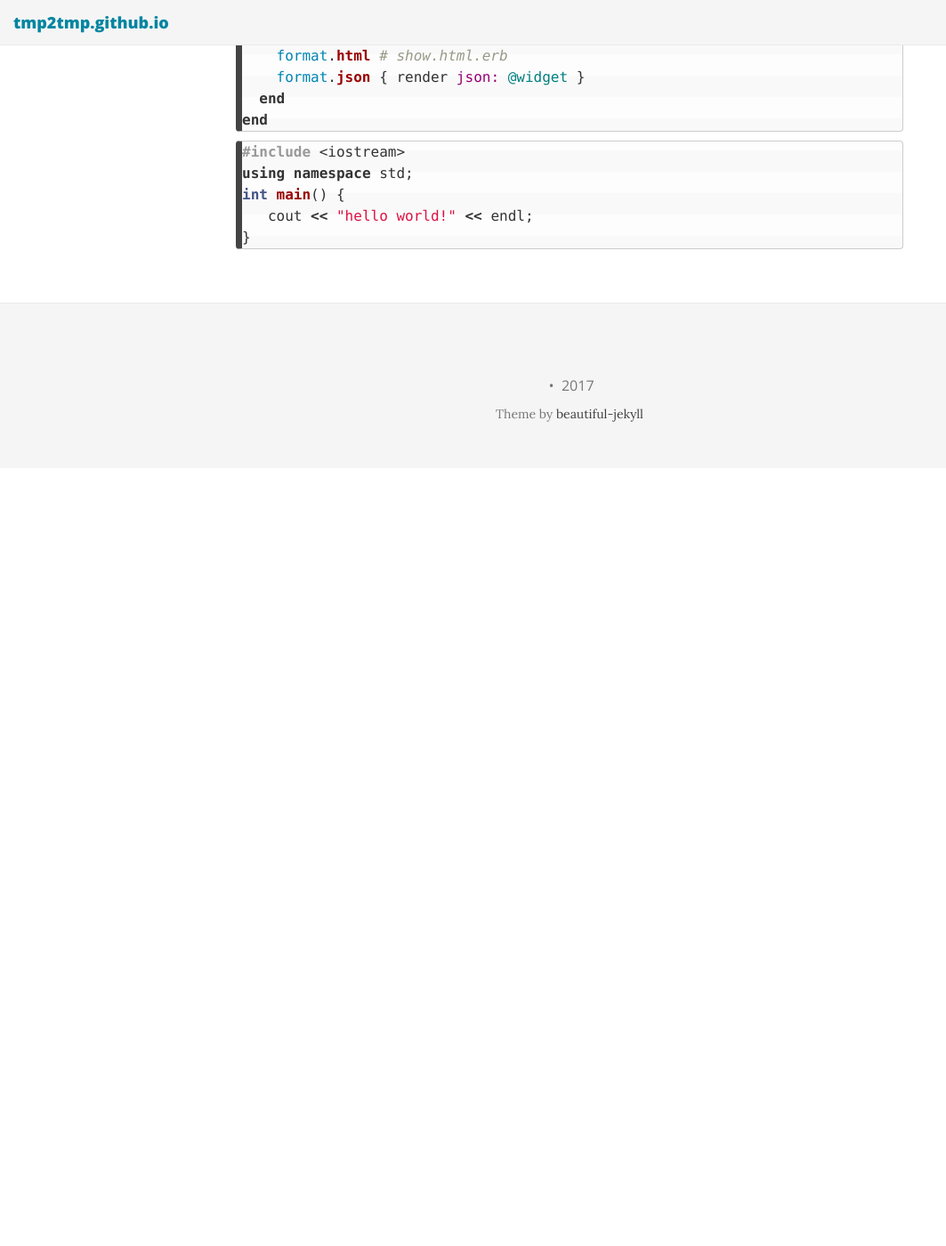
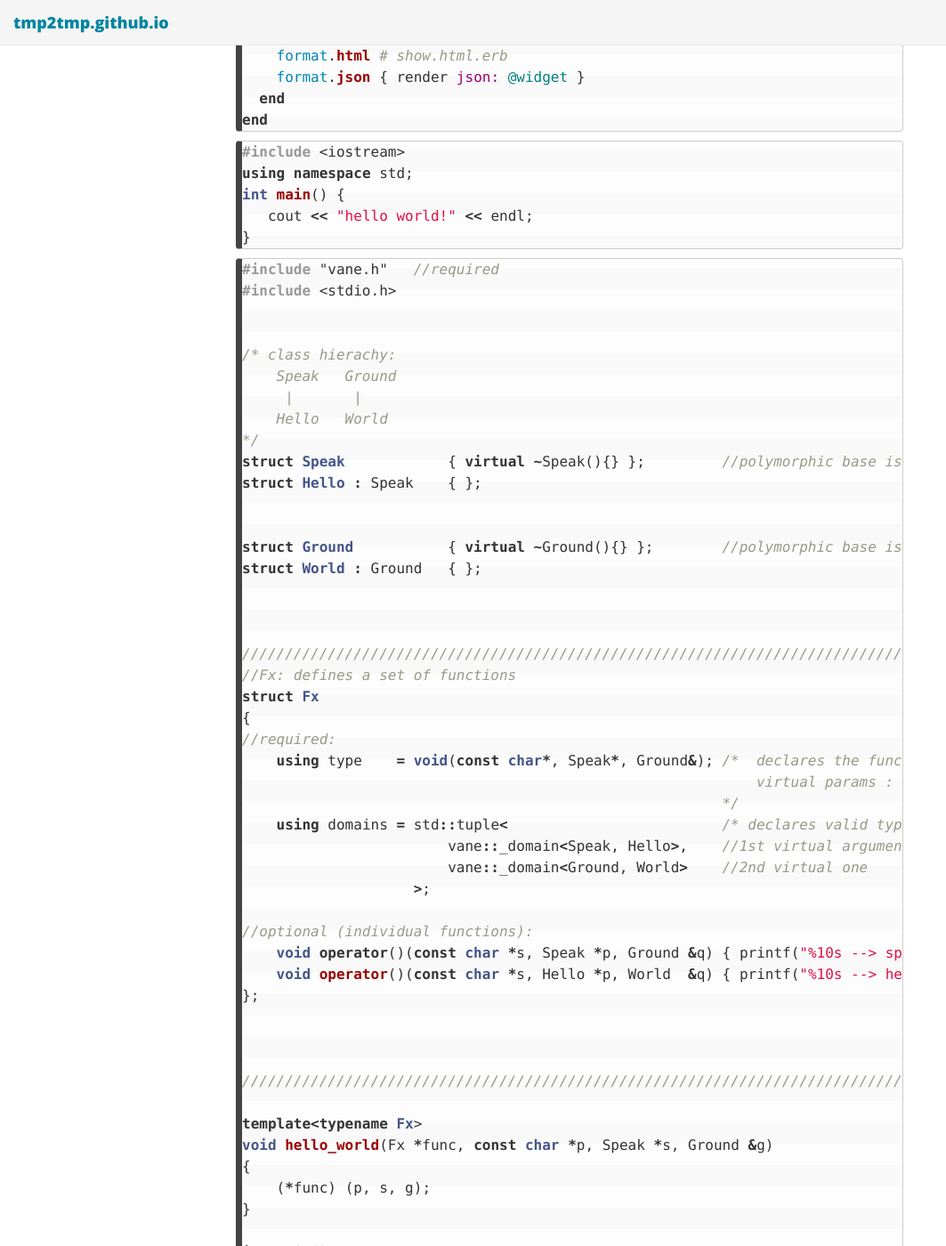
Before and after one commit to tmp2tmp/tmp2tmp.github.io, a Jekyll site: the page built from mdtest.md, in a window 1280 px wide and 1400 px high, scrolled down 270 px. Shown: the whole window at 89% size, without its empty margins (0-1063 px from the left). Built offline with Jekyll 4.4.1, drawn with Linux system fonts in a browser that asks for light colours; nearby versions of some CDN libraries; before the commit the page ends 900 px from its top, so only the background shows below that; some of the changed text lies outside the part shown.

Commit message:
Update mdtest.md

````diff
--- a/mdtest.md
+++ b/mdtest.md
@@ -20,3 +20,79 @@ int main() {
    cout << "hello world!" << endl;
 }
 ```
+```c++
+#include "vane.h"   //required
+#include <stdio.h>
+
+
+/* class hierachy:
+    Speak   Ground
+     |       |
+    Hello   World
+*/
+struct Speak		{ virtual ~Speak(){} };		//polymorphic base is required
+struct Hello : Speak	{ };
+
+
+struct Ground		{ virtual ~Ground(){} };	//polymorphic base is required
+struct World : Ground	{ };
+
+
+
+/////////////////////////////////////////////////////////////////////////////////////////////////
+//Fx: defines a set of functions
+struct Fx
+{
+//required:
+    using type    = void(const char*, Speak*, Ground&);	/*  declares the function signatue
+							    virtual params : {Speak*,Ground&} ;  two polymorphic params
+							*/
+    using domains = std::tuple<				/* declares valid types of arguments */
+			vane::_domain<Speak, Hello>,	//1st virtual argument is valid  when: it is a Speak or a Hello
+			vane::_domain<Ground, World>	//2nd virtual one      is valid  when: it is a Ground or a World
+		    >;
+
+//optional (individual functions):
+    void operator()(const char *s, Speak *p, Ground &q) { printf("%10s --> speak_ground??\n", s);   }
+    void operator()(const char *s, Hello *p, World  &q) { printf("%10s --> hello_world   \n", s);   }
+};
+
+
+
+/////////////////////////////////////////////////////////////////////////////
+
+template<typename Fx>
+void hello_world(Fx *func, const char *p, Speak *s, Ground &g)
+{
+    (*func) (p, s, g);
+}
+
+int main() try
+{
+    Fx                     func;        //ordinary function object
+    vane::multi_func<Fx>   multi_func;  //multi_func object
+    vane::virtual_func<void(const char*, Speak*, Ground&)> *vfunc = &multi_func;    //a multi_func is a virtual_func
+
+
+    Hello hello;
+    World world;
+
+    hello_world(&func,       "func",       &hello, world);
+    hello_world(&multi_func, "multi_func", &hello, world);
+    hello_world(vfunc,       "vfunc",      &hello, world);
+
+}
+catch(const std::exception &e) {
+    printf("\n\nexception : %s", e.what());
+}
+
+
+/* output ****************************************************************************
+      func --> speak_ground??
+multi_func --> hello_world
+     vfunc --> hello_world
+*/
+// vim: sts=4:ts=8:smarttab
+
+
+```
````
